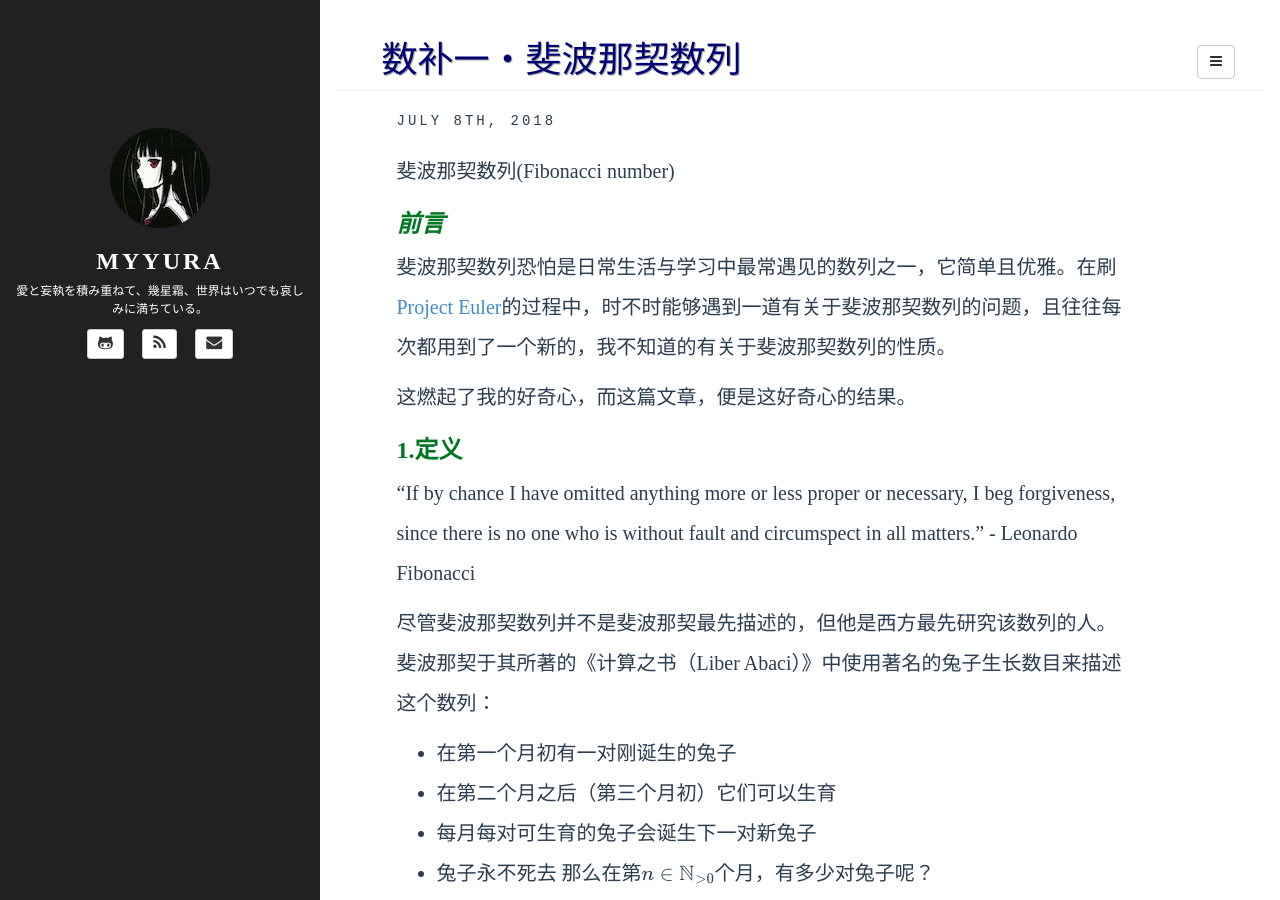
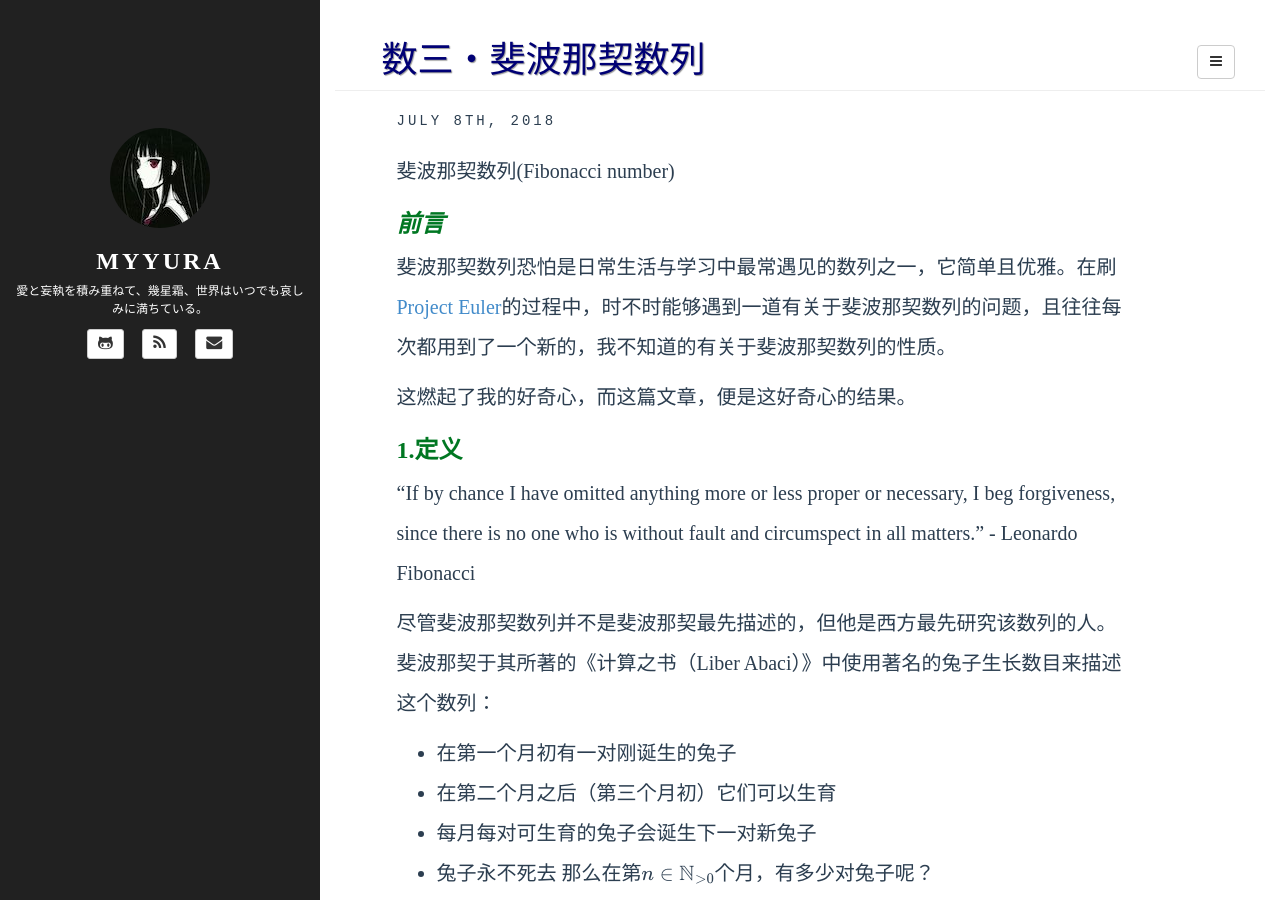
Before and after one commit to Myyura/myyura.github.io, a Jekyll site: the page built from _posts/mathematics/2018-7-8-myyura-mini-1.md, in a window 1280 px wide and 900 px high. Built offline with Jekyll 4.4.1, drawn with Linux system fonts in a browser that asks for light colours; formulas are drawn with MathJax 3; a script that is not in the unit is left out; comment, search, counter and statistics services are not loaded.

Commit message:
Title changed

```diff
--- a/_posts/mathematics/2018-7-8-myyura-mini-1.md
+++ b/_posts/mathematics/2018-7-8-myyura-mini-1.md
@@ -1,7 +1,7 @@
 ---
 layout: post
 mathjax: true
-title: 数补一・斐波那契数列
+title: 数三・斐波那契数列
 category: mathematics
 tags: [mathematics, number-theory, integer-sequence]
 ---
```
